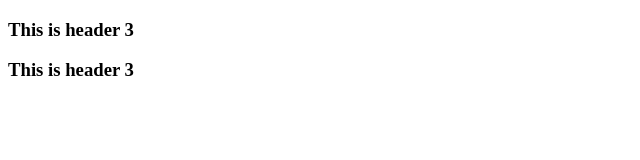
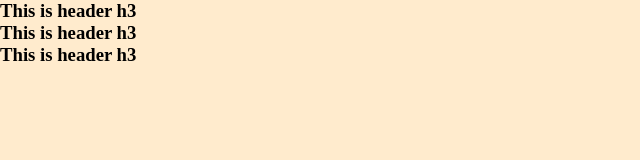
Before and after one commit to almuraduzzaman/my-second-repo, a plain HTML site: page index.html in a window 1280 px wide. Shown: the whole page, without its empty margins (0-640 px from the left). Drawn offline with Linux system fonts and the light colour scheme.

Commit message:
new css file and header h3 added

```diff
--- a/index.html
+++ b/index.html
@@ -6,11 +6,15 @@
     <meta http-equiv="X-UA-Compatible" content="IE=edge">
     <meta name="viewport" content="width=device-width, initial-scale=1.0">
     <title>My second repo</title>
-    <h3>This is header 3</h3>
-    <h3>This is header 3</h3>
+    <link rel="stylesheet" href="style.css">
+    <link rel="stylesheet" href="style2.css">
+
 </head>
 
 <body>
+    <h3>This is header h3</h3>
+    <h3>This is header h3</h3>
+    <h3>This is header h3</h3>
 
 </body>
 
```
Also changed, not shown: style2.css (added), work.js (added).
